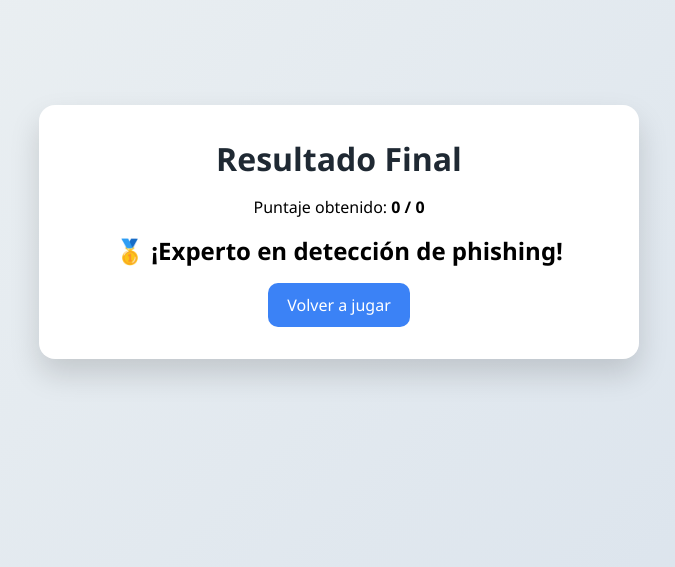
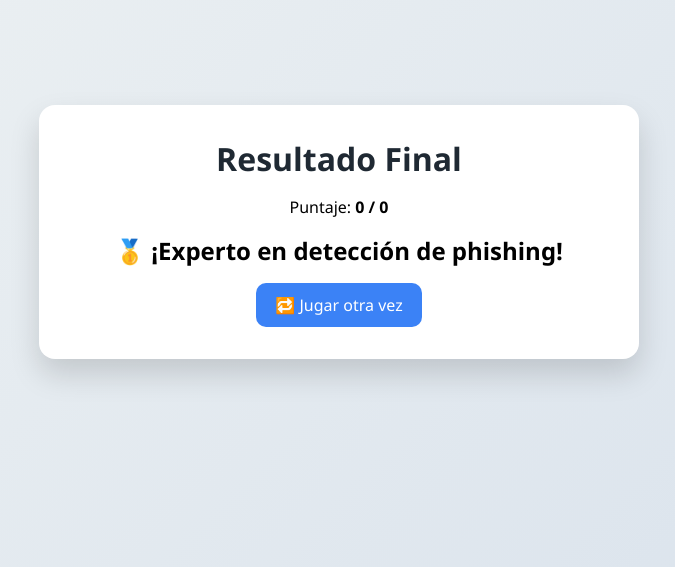
Before and after one commit to sanchezzul/phishing-game, a Flask app: page /resultado in a window 1280 px wide. Shown: the part 168-735 px from the top of the page, without its empty margins (301-976 px from the left). Run offline with Flask 3, Linux system fonts and the light colour scheme.

Commit message:
Update resultado.html

```diff
--- a/templates/resultado.html
+++ b/templates/resultado.html
@@ -1,4 +1,3 @@
-<!-- resultado / puntaje del juego -->
 <!DOCTYPE html>
 <html lang="es">
 <head>
@@ -7,14 +6,14 @@
     <link rel="stylesheet" href="{{ url_for('static', filename='style.css') }}">
 </head>
 <body>
-    <div class="container">
-        <h1>Resultado Final</h1>
 
-        <p>Puntaje obtenido: <strong>{{ puntaje }} / {{ total }}</strong></p>
+<div class="container">
+    <h1>Resultado Final</h1>
+    <p>Puntaje: <strong>{{ puntaje }} / {{ total }}</strong></p>
+    <h2>{{ mensaje }}</h2>
 
-        <h2>{{ mensaje }}</h2>
+    <a href="/reiniciar" class="btn">🔁 Jugar otra vez</a>
+</div>
 
-        <a href="/reiniciar">Volver a jugar</a>
-    </div>
 </body>
 </html>
```
